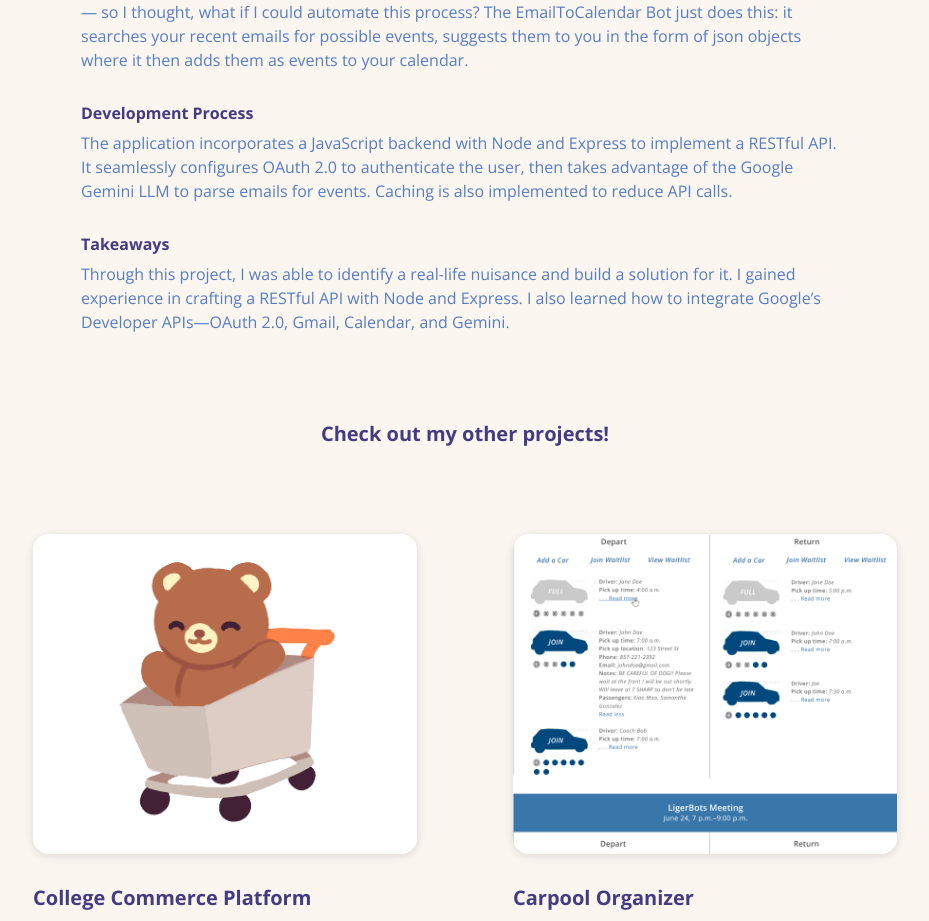
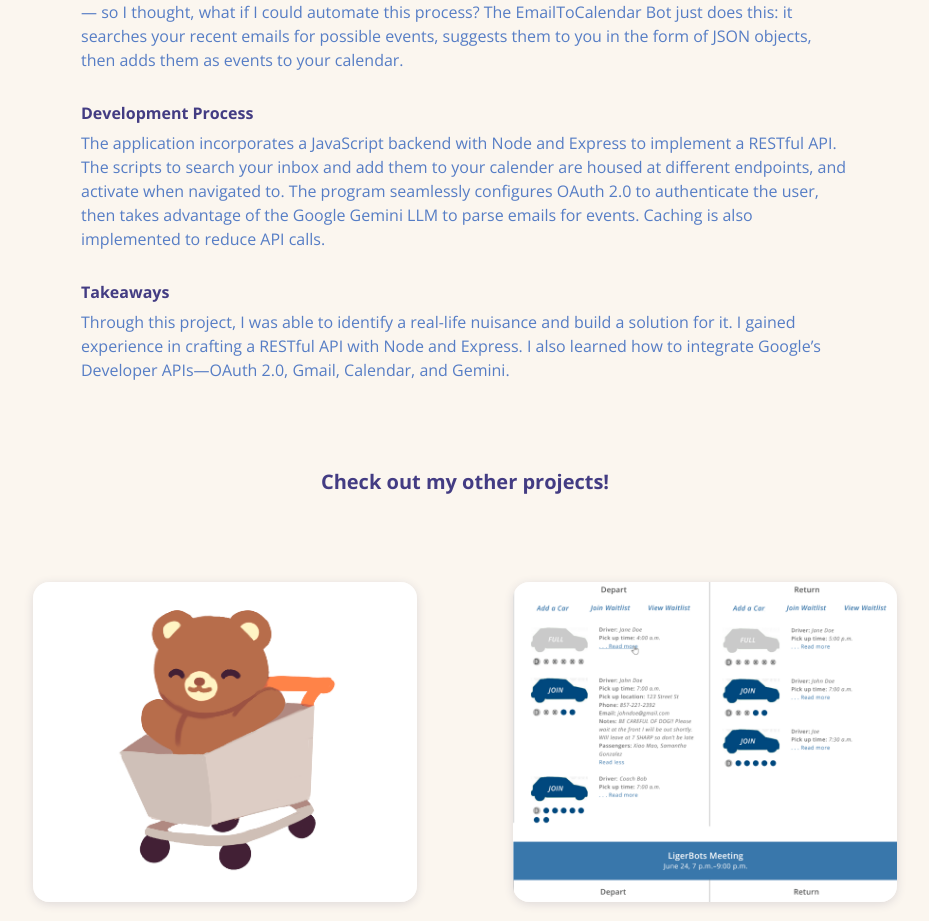
Before and after one commit to juliewang617/juliewang617.github.io, a React (Vite) app: page /#/projects/email-to-cal in a window 1280 px wide. Shown: the part 1064-1985 px from the top of the page, without its empty margins (175-1104 px from the left). Built offline with nearby package versions, Linux system fonts and the light colour scheme.

Commit message:
refined description for emailToCal, removed github link from project component

```diff
--- a/src/components/EmailToCalPage.tsx
+++ b/src/components/EmailToCalPage.tsx
@@ -60,17 +60,19 @@ const EmailToCalPage: React.FC = () => {
               long time — so I thought, what if I could automate this process?
               The EmailToCalendar Bot just does this: it searches your recent
               emails for possible events, suggests them to you in the form of
-              json objects where it then adds them as events to your calendar.
+              JSON objects, then adds them as events to your calendar.
             </p>
           </div>
           <div className="project-paragraph">
             <h5>Development Process</h5>
             <p>
               The application incorporates a JavaScript backend with Node and
-              Express to implement a RESTful API. It seamlessly configures OAuth
-              2.0 to authenticate the user, then takes advantage of the Google
-              Gemini LLM to parse emails for events. Caching is also implemented
-              to reduce API calls.
+              Express to implement a RESTful API. The scripts to search your
+              inbox and add them to your calender are housed at different
+              endpoints, and activate when navigated to. The program seamlessly
+              configures OAuth 2.0 to authenticate the user, then takes
+              advantage of the Google Gemini LLM to parse emails for events.
+              Caching is also implemented to reduce API calls.
             </p>
           </div>
           <div className="project-paragraph">
--- a/src/components/Project.tsx
+++ b/src/components/Project.tsx
@@ -17,7 +17,6 @@ const Project: React.FC<ProjectProps> = ({
   date,
   tags,
   caption,
-  githubLink,
   viewMoreLink,
 }) => {
   return (
@@ -27,9 +26,7 @@ const Project: React.FC<ProjectProps> = ({
     >
       {image ? <img className="project-image" src={image} /> : null}
       <h4>{title}</h4>
-      <p>
-        {date} | <a href={githubLink}>Github link</a>
-      </p>
+      <p>{date}</p>
       <div className="tags-container">
         {tags.map((tag) => (
           <div className="tag" key={tag}>
```
